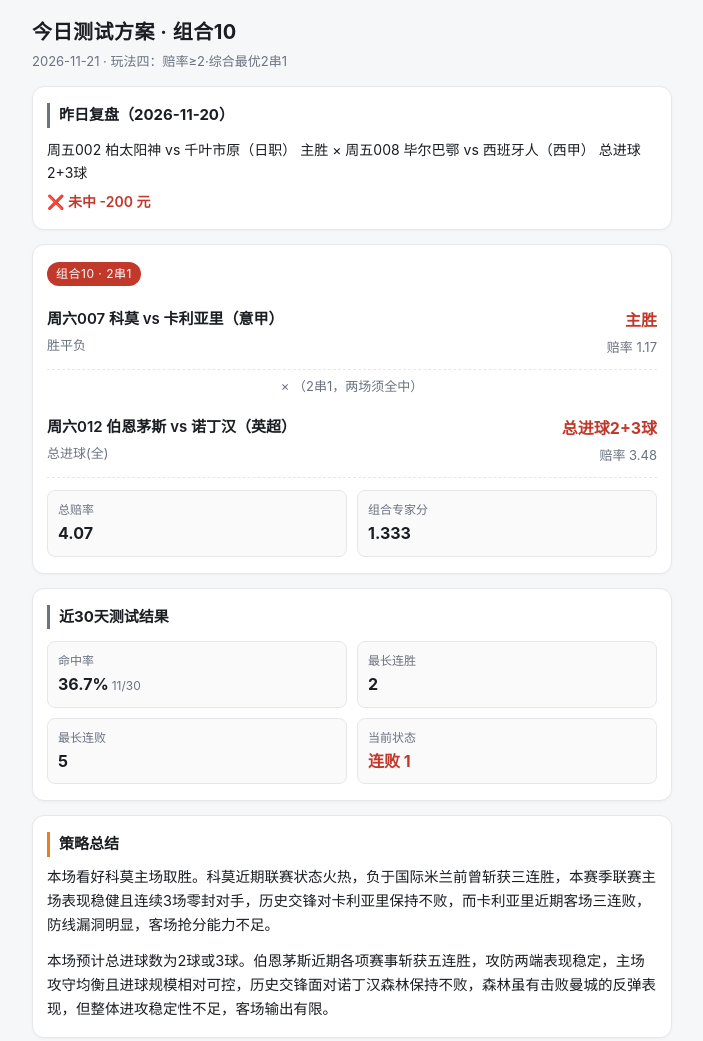
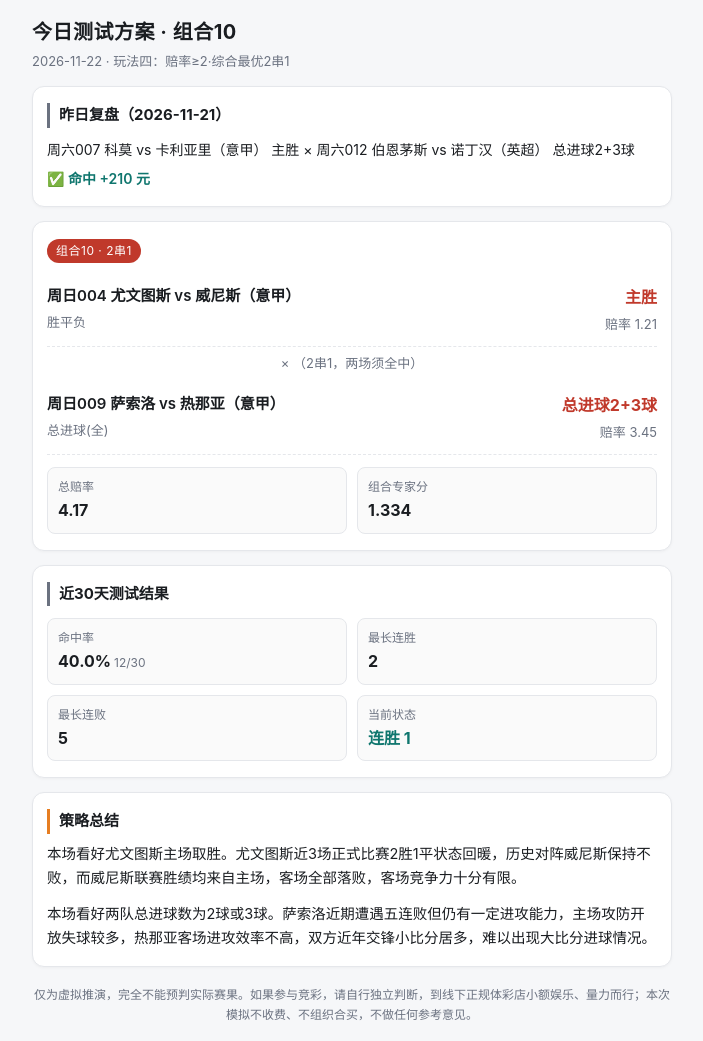
Before and after one commit to Michael-cell123/combo10v2, a plain HTML site: page index.html in a window 1280 px wide. Shown: the top 1041 px of the page, without its empty margins (288-991 px from the left). Drawn offline with Linux system fonts and the light colour scheme.

Commit message:
update report

```diff
--- a/index.html
+++ b/index.html
@@ -1,7 +1,7 @@
 <!DOCTYPE html>
 <html lang="zh-CN"><head><meta charset="utf-8">
 <meta name="viewport" content="width=device-width,initial-scale=1">
-<title>今日测试方案 · 组合10（2026-11-21）</title>
+<title>今日测试方案 · 组合10（2026-11-22）</title>
 <style>
 :root{--bg:#f6f7f9;--card:#fff;--ink:#1a1d21;--sub:#6b7280;--line:#e5e7eb;
 --brand:#c0392b;--brand2:#e67e22;--ok:#0f766e;}
@@ -39,36 +39,36 @@ padding:2px 9px;border-radius:20px;margin-bottom:10px;letter-spacing:.5px}
 .stats b i{font-style:normal;font-size:12px;color:var(--sub);font-weight:400;margin-left:3px}
 </style></head><body><div class="wrap">
 <h1>今日测试方案 · 组合10</h1>
-<div class="date">2026-11-21 · 玩法四：赔率≥2·综合最优2串1</div>
+<div class="date">2026-11-22 · 玩法四：赔率≥2·综合最优2串1</div>
 
 <div class="card rev">
-<h3>昨日复盘（2026-11-20）</h3>
-<div class="rv-legs">周五002 柏太阳神 vs 千叶市原（日职） 主胜 × 周五008 毕尔巴鄂 vs 西班牙人（西甲） 总进球2+3球</div>
-<div class="rv-res lose">❌ 未中 -200 元</div>
+<h3>昨日复盘（2026-11-21）</h3>
+<div class="rv-legs">周六007 科莫 vs 卡利亚里（意甲） 主胜 × 周六012 伯恩茅斯 vs 诺丁汉（英超） 总进球2+3球</div>
+<div class="rv-res win">✅ 命中 +210 元</div>
 </div>
 
 <div class="card">
 <div class="tag">组合10 · 2串1</div>
-<div class="leg"><div><div class="m">周六007 科莫 vs 卡利亚里（意甲）</div><div class="meta">胜平负</div></div><div class="pick"><b>主胜</b><div class="meta">赔率 1.17</div></div></div><div class="x">× （2串1，两场须全中）</div><div class="leg"><div><div class="m">周六012 伯恩茅斯 vs 诺丁汉（英超）</div><div class="meta">总进球(全)</div></div><div class="pick"><b>总进球2+3球</b><div class="meta">赔率 3.48</div></div></div>
+<div class="leg"><div><div class="m">周日004 尤文图斯 vs 威尼斯（意甲）</div><div class="meta">胜平负</div></div><div class="pick"><b>主胜</b><div class="meta">赔率 1.21</div></div></div><div class="x">× （2串1，两场须全中）</div><div class="leg"><div><div class="m">周日009 萨索洛 vs 热那亚（意甲）</div><div class="meta">总进球(全)</div></div><div class="pick"><b>总进球2+3球</b><div class="meta">赔率 3.45</div></div></div>
 <div class="stats">
-<div><span>总赔率</span><b>4.07</b></div>
-<div><span>组合专家分</span><b>1.333</b></div>
+<div><span>总赔率</span><b>4.17</b></div>
+<div><span>组合专家分</span><b>1.334</b></div>
 </div>
 </div>
 
 <div class="card rec">
 <h3>近30天测试结果</h3>
 <div class="stats">
-<div><span>命中率</span><b>36.7%<i>11/30</i></b></div>
+<div><span>命中率</span><b>40.0%<i>12/30</i></b></div>
 <div><span>最长连胜</span><b>2</b></div>
 <div><span>最长连败</span><b>5</b></div>
-<div><span>当前状态</span><b class="lose">连败 1</b></div>
+<div><span>当前状态</span><b class="win">连胜 1</b></div>
 </div>
 </div>
 
 <div class="card ai">
 <h3>策略总结</h3>
-<p>本场看好科莫主场取胜。科莫近期联赛状态火热，负于国际米兰前曾斩获三连胜，本赛季联赛主场表现稳健且连续3场零封对手，历史交锋对卡利亚里保持不败，而卡利亚里近期客场三连败，防线漏洞明显，客场抢分能力不足。</p><p>本场预计总进球数为2球或3球。伯恩茅斯近期各项赛事斩获五连胜，攻防两端表现稳定，主场攻守均衡且进球规模相对可控，历史交锋面对诺丁汉森林保持不败，森林虽有击败曼城的反弹表现，但整体进攻稳定性不足，客场输出有限。</p>
+<p>本场看好尤文图斯主场取胜。尤文图斯近3场正式比赛2胜1平状态回暖，历史对阵威尼斯保持不败，而威尼斯联赛胜绩均来自主场，客场全部落败，客场竞争力十分有限。</p><p>本场看好两队总进球数为2球或3球。萨索洛近期遭遇五连败但仍有一定进攻能力，主场攻防开放失球较多，热那亚客场进攻效率不高，双方近年交锋小比分居多，难以出现大比分进球情况。</p>
 </div>
 
 <div class="foot">仅为虚拟推演，完全不能预判实际赛果。如果参与竞彩，请自行独立判断，到线下正规体彩店小额娱乐、量力而行；本次模拟不收费、不组织合买，不做任何参考意见。</div>
```
